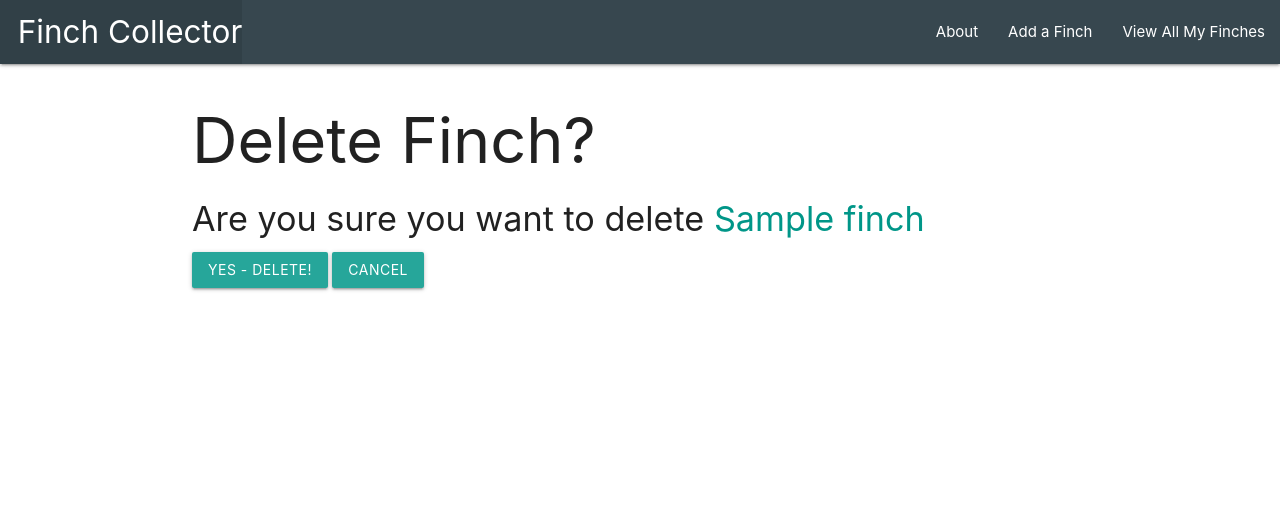
After one commit to cartergeile/finchcollector, a Django app: page /finches/1/delete/ in a window 1280 px wide. The commit adds this page. Shown: the top 528 px of the page. Run offline with Django 4.2, Linux system fonts and the light colour scheme; tables that the repository leaves empty hold one stand-in row (values such as "Sample post").

Commit message:
finches can now be deleted

```diff
--- a/main_app/templates/finches/detail.html
+++ b/main_app/templates/finches/detail.html
@@ -14,8 +14,8 @@
     {% endif %}
   </div>
   <div class="card-action">
-    <a href="{% url 'finches_update/' finch.id %}">Edit</a>
-    <a href="{% url 'finches_delete/' finch.id %}">Delete</a>
+    <a href="{% url 'finches_update' finch.id %}">Edit</a>
+    <a href="{% url 'finches_delete' finch.id %}">Delete</a>
   </div>
 </div>
 
--- /dev/null
+++ b/main_app/templates/main_app/finch_confirm_delete.html
@@ -0,0 +1,11 @@
+{% extends 'base.html' %}
+{% block content %}
+  <h1>Delete Finch?</h1>
+  <h4>Are you sure you want to delete <span class="teal-text">{{ object.name }}</span></h4>
+
+  <form action="" method="POST">
+    {% csrf_token %}
+    <input type="submit" value="Yes - Delete!" class="btn">
+    <a href="{% url 'detail' finch.id %}" class="btn">Cancel</a>
+  </form>
+{% endblock %}
--- a/main_app/templates/main_app/finch_form.html
+++ b/main_app/templates/main_app/finch_form.html
@@ -1,7 +1,11 @@
 {% extends 'base.html' %}
 
 {% block content %}
+  {% if object %}
+    <h1> Edit <span class="teal-text">{{object.name}}</span> </h1>
+  {% else %}
   <h1>Add Finch</h1>
+  {% endif %}
   <form action="" method="POST">
     <!-- Django requires the following for security purposes -->
     {% csrf_token %}
--- a/main_app/urls.py
+++ b/main_app/urls.py
@@ -6,7 +6,7 @@ urlpatterns = [
   path('about/', views.about, name='about'),
   path('finches/', views.finches_index, name='index'),
   path('finches/create/', views.FinchCreate.as_view(), name='finches_create'),
-  path('finches/<int:pk>/update/', views.FinchUpdate.as_view(),name='finches_update/'),
-  path('finches/<int:pk>/delete/', views.FinchDelete.as_view(), name='finches_delete/'),
+  path('finches/<int:pk>/update/', views.FinchUpdate.as_view(),name='finches_update'),
+  path('finches/<int:pk>/delete/', views.FinchDelete.as_view(), name='finches_delete'),
   path('finches/<int:finch_id>/', views.finches_detail, name='detail'),
 ]
--- a/main_app/views.py
+++ b/main_app/views.py
@@ -38,4 +38,4 @@ class FinchUpdate(UpdateView):
 
 class FinchDelete(DeleteView):
   model = Finch
-  success_url = '/finches'
+  success_url = '/finches/'
```
